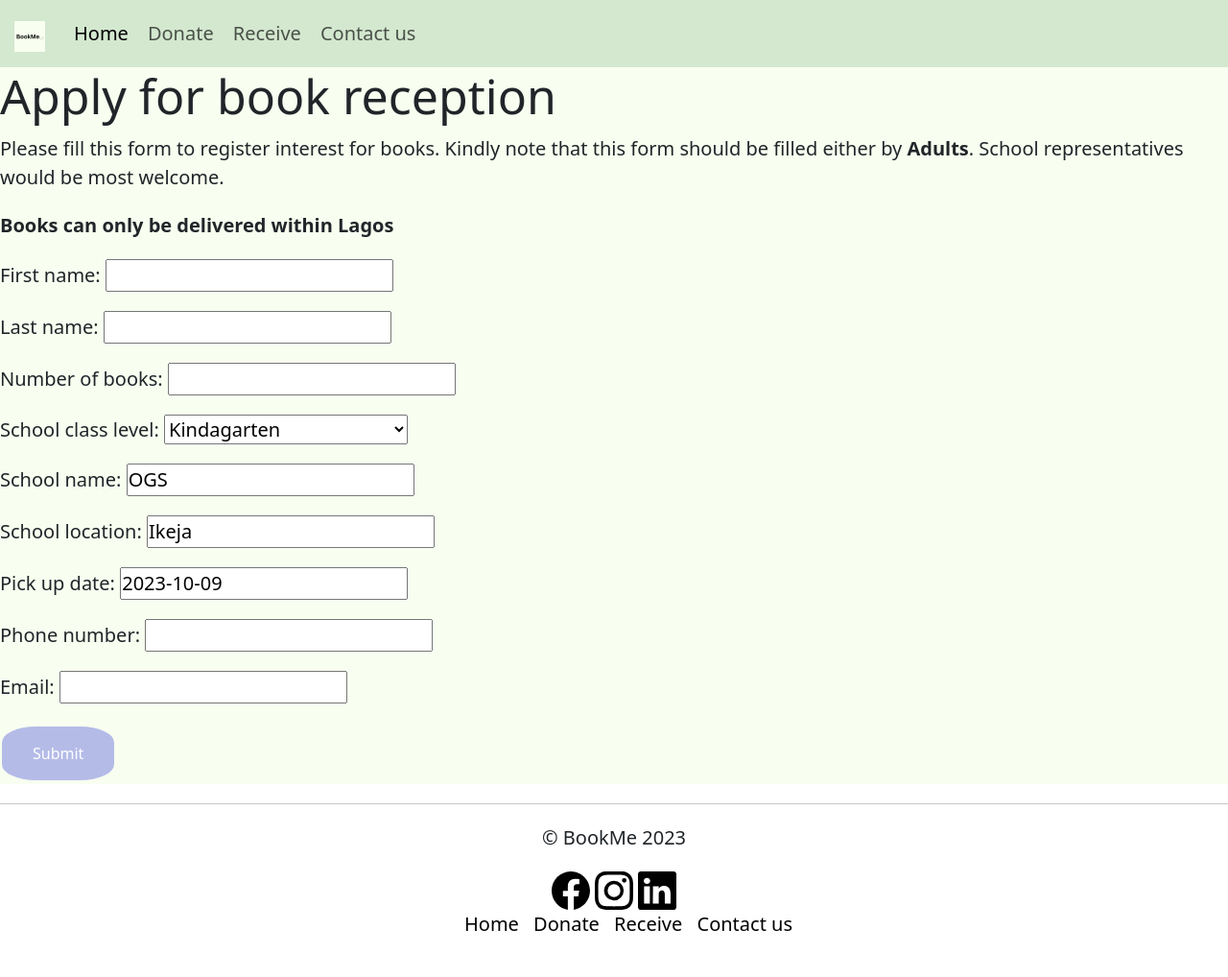
After one commit to oselumeseagbonrofo/BookMe, a Django app: page /receive/ in a window 1280 px wide. The commit adds this page. Shown: the whole page at 96% size. Run offline with Django 4.2, Linux system fonts and the light colour scheme.

Commit message:
Adds receive, success and contact page functionality

```diff
--- a/BookDonations/forms.py
+++ b/BookDonations/forms.py
@@ -1,7 +1,20 @@
 from django.forms import ModelForm
-from .models import Book_Donor
+from .models import Book_Donor, Book_Receiver
+from django.utils.translation import gettext_lazy as _
 
+# form for book donor page
 class BookDonorForm(ModelForm):
     class Meta:
         model = Book_Donor
         fields = "__all__"
+
+# form for Book receiver page
+class BookReceiverForm(ModelForm):
+    class Meta:
+        model = Book_Receiver
+        fields = ["first_name","last_name","book_amount","school_class_level","school_name","school_location","drop_date","phone_number","email"]
+        # changes default label of some model data
+        labels = {
+            "book_amount": _("Number of books"),
+            "drop_date": _("Pick up date"),
+        }
--- a/BookDonations/models.py
+++ b/BookDonations/models.py
@@ -1,5 +1,5 @@
 from django.db import models
-
+from django.utils import timezone
 # Create your models here.
 class Book_Donor(models.Model):
     first_name = models.CharField(max_length=50)
@@ -19,6 +19,7 @@ class Book_Donor(models.Model):
         default = "KG",
         db_index=True
     )
+    drop_date = models.DateField(default=timezone.now)
     phone_number = models.CharField(max_length=11)
     email = models.EmailField()
     def __str__(self):
@@ -43,6 +44,9 @@ class Book_Receiver(models.Model):
         default = "KG",
         db_index=True
     )
+    school_name = models.CharField(max_length=100,default="OGS")
+    school_location = models.CharField(max_length=100,default="Ikeja")
+    drop_date = models.DateField(default=timezone.now)
     phone_number = models.CharField(max_length=11)
     email = models.EmailField()
     def __str__(self):
--- a/BookDonations/templates/BookDonations/base.html
+++ b/BookDonations/templates/BookDonations/base.html
@@ -5,6 +5,7 @@
         <meta charset = "utf-8">
         <meta name="viewport" content="width=device-width, initial-scale=1">
         <link href="https://cdn.jsdelivr.net/npm/bootstrap@5.3.1/dist/css/bootstrap.min.css" rel="stylesheet" integrity="sha384-4bw+/aepP/YC94hEpVNVgiZdgIC5+VKNBQNGCHeKRQN+PtmoHDEXuppvnDJzQIu9" crossorigin="anonymous">
+        <link href="{% static 'images/favicon.ico' %}"  rel="shortcut icon" >
         <link href="{% static 'css/styles.css' %}" rel="stylesheet">
         <title>
             {% block 'title' %}{% endblock %} | BookMe
@@ -14,7 +15,7 @@
       <header class="head-container light-green-background">
           <nav class="navbar navbar-expand-lg">
               <div class="container-fluid">
-                <a class="navbar-brand " href="{% url 'BookDonations:home' %}">BookMe</a>
+                <a class="navbar-brand " href="{% url 'BookDonations:home' %}"><img alt="BookMe logo" src="{% static 'images/BookMe.png' %}" ></a>
                 <button class="navbar-toggler" type="button" data-bs-toggle="collapse" data-bs-target="#navbarNavAltMarkup" aria-controls="navbarNavAltMarkup" aria-expanded="false" aria-label="Toggle navigation">
                   <span class="navbar-toggler-icon"></span>
                 </button>
@@ -22,8 +23,8 @@
                   <div class="navbar-nav">
                     <a class="nav-link active" aria-current="page" href="{% url 'BookDonations:home' %}">Home</a>
                     <a class="nav-link" href="{% url 'BookDonations:donate' %}">Donate</a>
-                    <a class="nav-link" href="">Receive</a>
-                    <a class="nav-link" href="">Contact us</a>
+                    <a class="nav-link" href="{% url 'BookDonations:receive' %}">Receive</a>
+                    <a class="nav-link" href="{% url 'BookDonations:contact' %}">Contact us</a>
                   </div>
                 </div>
               </div>
@@ -48,8 +49,8 @@
           <ul class=" pb-3 mb-3">
             <li class="footer-links"><a class= "clear-text-decoration" href= "{% url 'BookDonations:home' %}">Home</a></li>
             <li class="footer-links"><a class= "clear-text-decoration" href= "{% url 'BookDonations:donate' %}">Donate</a></li>
-            <li class="footer-links"><a class= "clear-text-decoration" href= "">Receive</a></li>
-            <li class="footer-links"><a class= "clear-text-decoration" href= "">Contact us</a></li>
+            <li class="footer-links"><a class= "clear-text-decoration" href= "{% url 'BookDonations:receive' %}">Receive</a></li>
+            <li class="footer-links"><a class= "clear-text-decoration" href= "{% url 'BookDonations:contact' %}">Contact us</a></li>
           </ul>
         </div>
         </footer>
--- a/BookDonations/templates/BookDonations/index.html
+++ b/BookDonations/templates/BookDonations/index.html
@@ -44,6 +44,8 @@
       <h2>Reach out / Receive</h2>
       <p>Schools and parents are welcome to apply to enable their children join the reading fun.
         Just click on the button below to apply</p>
-      <button class="button" type="button">Receive</button>
+      <a href= {% url 'BookDonations:receive' %}>
+        <button class="button" type="button">Receive</button>
+      </a>
     </div>
 {% endblock %}
--- /dev/null
+++ b/BookDonations/templates/BookDonations/receive.html
@@ -0,0 +1,22 @@
+{% extends 'BookDonations/base.html' %}
+{% load static %}
+{% block 'title' %}
+    Receive
+{% endblock %}
+{% block 'main_content'%}
+    <div class = "title-section">
+        <h1>Apply for book reception</h1>
+        <p>
+            Please fill this form to register interest for books. Kindly note that this form should be filled either by <b>Adults</b>.
+            School representatives would be most welcome.
+        </p>
+        <p>
+            <b>Books can only be delivered within Lagos</b>
+        </p>
+        <form action = {% url 'BookDonations:receive' %} method="post">
+            {% csrf_token %}
+            {{ form.as_p }}
+            <button class="button" type="submit">Submit</button>
+        </form>
+</div>
+{% endblock %}
--- a/BookDonations/urls.py
+++ b/BookDonations/urls.py
@@ -1,9 +1,11 @@
 from django.urls import path
-from .views import HomePageView, DonatePageView, SuccessPageView
+from .views import HomePageView, DonatePageView, SuccessPageView, ReceivePageView, ContactPageView
 
 app_name = "BookDonations"
 urlpatterns = [
     path("",HomePageView.as_view(),name="home"),
     path("donate/",DonatePageView.as_view(),name="donate"),
-    path("success/", SuccessPageView.as_view(), name="success")
+    path("receive/",ReceivePageView.as_view(),name="receive"),
+    path("success/", SuccessPageView.as_view(), name="success"),
+    path("contact/",ContactPageView.as_view(), name="contact"),
 ]
--- a/BookDonations/views.py
+++ b/BookDonations/views.py
@@ -4,7 +4,7 @@ from django.views import View
 from django.urls import reverse
 
 from .models import Book_Donor
-from .forms import BookDonorForm
+from .forms import BookDonorForm, BookReceiverForm
 class HomePageView(TemplateView):
     template_name = "BookDonations/index.html"
 
@@ -13,16 +13,37 @@ class DonatePageView(View):
     initial = {"key": "value"}
     template_name = "BookDonations/donate.html"
 
+    # Handles GET requests
     def get(self, request):
         form = self.form_class(initial=self.initial)
         return render(request, self.template_name, {"form":form})
 
+    # Handles POST requests
     def post(self, request):
         form = self.form_class(request.POST)
         if form.is_valid():
             form.save()
             return redirect(reverse("BookDonations:success"))
 
+class ReceivePageView(View):
+    form_class = BookReceiverForm
+    initial = {"key": "value"}
+    template_name = "BookDonations/receive.html"
+
+    # Handles GET requests
+    def get(self, request):
+        form = self.form_class(initial=self.initial)
+        return render(request, self.template_name, {"form":form})
+
+    # Handles POST requests
+    def post(self, request):
+        form = self.form_class(request.POST)
+        if form.is_valid():
+            form.save()
+            return redirect(reverse("BookDonations:success"))
 
 class SuccessPageView(TemplateView):
     template_name = "BookDonations/success.html"
+
+class ContactPageView(TemplateView):
+    template_name = "BookDonations/contact.html"
--- a/static/css/styles.css
+++ b/static/css/styles.css
@@ -16,16 +16,14 @@ body{
     background-color: #F8FFF0;
 }
 .button {
-    background-color: rgba(22,24,200,0.3);
+    background-color: rgba(26,30,210,0.3);
     border: none;
     color: white;
     padding: 16px 32px;
     text-align: center;
     text-decoration: none;
-    display: inline-block;
     font-size: 16px;
     margin: 4px 2px;
-    transition-duration: 0.4s;
     cursor: pointer;
     border-radius: 30%;
 }
@@ -74,6 +72,9 @@ footer{
     text-decoration: none;
     color: black;
 }
+.clear-text-decoration:hover{
+    color:rgba(22,24,200,0.3);
+}
 .reach-out-section{
     background-color: #F8FFF0;
     padding-bottom: 8rem;
--- a/static/js/index.js
+++ b/static/js/index.js
@@ -1,17 +1,20 @@
+// Code logic courtsey of https://www.geeksforgeeks.org/how-to-make-animated-counter-using-javascript/
+// Adds a number from 0 to a specified number at intervals
 let school_counts = setInterval(updated_school);
 let book_counts = setInterval(updated_books)
-let upto = 0;
+let counter1 = 0;
+let counter2 = 0;
 function updated_school(){
     let count = document.getElementById("school-count");
-    count.innerHTML = ++upto;
-    if (upto === 1){
+    count.innerHTML = ++counter1;
+    if (counter1 === 2){
         clearInterval(school_counts);
     }
 }
 function updated_books(){
     let count = document.getElementById("book-count");
-    count.innerHTML = ++upto;
-    if (upto === 80){
+    count.innerHTML = ++counter2;
+    if (counter2 === 160){
         clearInterval(book_counts);
     }
 }
```
Also changed, not shown: BookDonations/templates/BookDonations/contact.html (added, +17 -0 lines), BookDonations/templates/BookDonations/donate.html (+6 -2 lines), BookDonations/templates/BookDonations/success.html (+11 -1 lines), BookDonations/migrations/0002_book_receiver_drop_date_and_more.py (added), BookDonations/migrations/0003_book_donor_drop_date.py (added), static/images/BookMe.png (added), static/images/favicon.ico (added).
